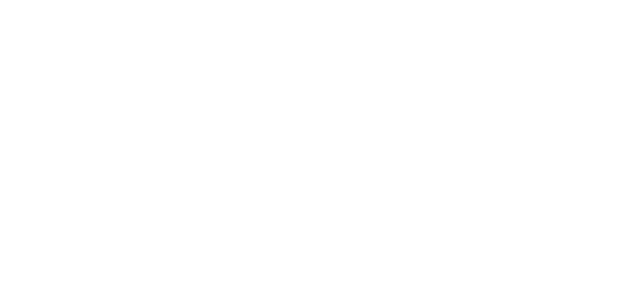
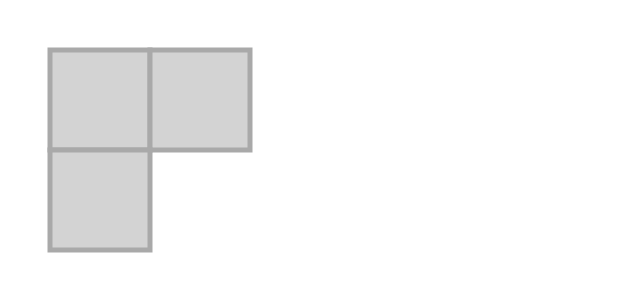
Before and after one commit to xavigimenezsanchez/Emmiters, a plain HTML site: page exemple/index.html in a window 1280 px wide. Shown: the whole page, without its empty margins (0-640 px from the left). Drawn offline with Linux system fonts and the light colour scheme.

Commit message:
modificacions al exemple/index.html

```diff
--- a/EventEmitter.js
+++ b/EventEmitter.js
@@ -20,6 +20,7 @@ function EventEmitter() {
  * @param type tipus de esdeveniment
  * @param listener funció a afegir a la llista de listeners
  */
+
 
 EventEmitter.prototype.addListener = EventEmitter.prototype.on = function(type, listener) {
     if (typeof listener !== "function")
@@ -73,9 +74,9 @@ EventEmitter.prototype.emit = function(type, event) {
     if (!(this._listeners[type]) &&
        this._listeners[type].length) {
         return;
-    }
+    };
 
-    for (var i = 0; i < this._listeners[type].length) {
-        this._listeners[type][i].apply(this, event);
+    for (var i = 0; i < this._listeners[type].length; i++) {
+        this._listeners[type][i].call(this, event);
     }
 }
--- a/InputHandler.js
+++ b/InputHandler.js
@@ -4,4 +4,4 @@
  * Farem servir una classe o una altra
 **/
 
-var InputHander = isTouchDevice() ? TouchInputHandler: MouseInputHandler
+var InputHandler = isTouchDevice() ? TouchInputHandler: MouseInputHandler
--- a/InputHandlerBase.js
+++ b/InputHandlerBase.js
@@ -28,12 +28,12 @@ heretar(EventEmitter,InputHandlerBase);
  * ignorant el Multitouch
  * @param e objecte que ha generat el esdeveniment del DOM
  **/
-InputHandlerBase.prototype.getInputCoordinates = function(e) {
+InputHandlerBase.prototype._getInputCoordinates = function(e) {
     var element = this._element;
     var coords = e.targetTouches ? e.targetTouches[0] : e;
     return {
-        x: (coords.pageX || coords.clientX + document.body.scrollLeft) - element.offsetLeft,
-        y: (coords.pageY || coords.clientY + document.body.scrollTop ) - element.offsetTop
+        x: ((coords.pageX || coords.clientX) + document.body.scrollLeft) - element.offsetLeft,
+        y: ((coords.pageY || coords.clientY) + document.body.scrollTop ) - element.offsetTop
     };
 };
 
@@ -45,8 +45,8 @@ InputHandlerBase.prototype.getInputCoordinates = function(e) {
  *          *touchstart
  * @param e objecte event del DOM
  **/
-InputHandlerBase.prototype.onDownDomEvent = function(e) {
-    var coords = this._lastMoveCoordinates = this._getInputCoordinates(e);
+InputHandlerBase.prototype._onDownDomEvent = function(e) {
+var coords = this._lastMoveCoordinates = this._getInputCoordinates(e);
     this.emit("down", {x: coords.x, y: coords.y, domEvent: e}); // Dispara el esdeveniment "down"
     this._stopEventIfRequired(e);
 };
--- a/MouseInputHandler.js
+++ b/MouseInputHandler.js
@@ -36,9 +36,9 @@ MouseInputHandler.prototype._attachDomListeners = function() {
  * InputHandlerBase
  * @param e objecte event del DOM
  **/
-MouseInputHandler.prototype._onDownDomElement = function(e) {
+MouseInputHandler.prototype._onDownDomEvent = function(e) {
     this._mouseDown = true;
-    InputHandlerBase.prototype._onDownDomElement.call(this,e);
+    InputHandlerBase.prototype._onDownDomEvent.call(this,e);
 };
 
 /**
@@ -74,6 +74,6 @@ MouseInputHandler.prototype._onMoveDomEvent = function(e) {
  * S'encarrega de posar a false la propietat _mouseDown
  * quan el ratolí surt del canvas
  **/
-MouseInputHandler.prototype._onMouseOut = funtion() {
+MouseInputHandler.prototype._onMouseOut = function() {
     this._mouseDown = false;
 }
--- a/exemple/app.js
+++ b/exemple/app.js
@@ -1,9 +1,77 @@
 'use strict';
-/**
-* Created with M06 DAW UF3.
-* User: xavigimenezsanchez
-* Date: 2014-12-14
-* Time: 10:28 AM
-*/
+var canvas;
+var ctx;
+var RECT_SIZE = 100;
+// This list of objects - plain rectangles
+var rectangles = [{
+    x: 100,
+    y: 100
+}, {
+    x: 200,
+    y: 100
+}, {
+    x: 100,
+    y: 200
+}];
+// The rectangle that is currently "active"
+var selectedIndex = -1;
 
-var InputHander = isTouchDevice() ? TouchInputHandler: MouseInputHandler
+function init() {
+    canvas = initFullScreenCanvas("mainCanvas");
+    ctx = canvas.getContext("2d");
+    var input = new InputHandler(canvas);
+    // Picking phase
+    input.on("down", function(e) {
+        rectangles.forEach(function(rect, index) {
+            if(insideRectangle(e, rect)) selectedIndex = index;
+        });
+    });
+    // Movement phase
+    input.on("move", function(e) {
+        if(selectedIndex > -1) {
+            rectangles[selectedIndex].x += e.deltaX;
+            rectangles[selectedIndex].y += e.deltaY;
+        }
+    });
+    // release phase
+    input.on("up", function(e) {
+        selectedIndex = -1;
+    });
+    animateCanvas();
+}
+
+function animateCanvas() {
+    ctx.clearRect(0, 0, canvas.width, canvas.height);
+    rectangles.forEach(function(obj, index) {
+        drawRectangle(obj, index == selectedIndex);
+    }, this);
+    requestAnimationFrame(animateCanvas);
+}
+
+function drawRectangle(rectangle, isActive) {
+    ctx.fillStyle = isActive ? "lightyellow" : "lightgray";
+    ctx.strokeStyle = "darkgray";
+    ctx.lineWidth = 5;
+    ctx.fillRect(rectangle.x - RECT_SIZE / 2, rectangle.y - RECT_SIZE / 2, 100, 100);
+    ctx.strokeRect(rectangle.x - RECT_SIZE / 2, rectangle.y - RECT_SIZE / 2, 100, 100);
+}
+
+function insideRectangle(e, rectangle) {
+    return(e.x > rectangle.x - RECT_SIZE / 2 && e.x < rectangle.x + RECT_SIZE / 2 && e.y > rectangle.y - RECT_SIZE / 2 && e.y < rectangle.y + RECT_SIZE / 2);
+}
+
+function initFullScreenCanvas(canvasId) {
+    var canvas = document.getElementById("mainCanvas");
+    resizeCanvas(canvas);
+    window.addEventListener("resize", function() {
+        resizeCanvas(canvas);
+    });
+    return canvas;
+}
+
+function resizeCanvas(canvas) {
+    canvas.width = document.width || document.body.clientWidth;
+    canvas.height = document.height || document.body.clientHeight;
+}
+
+window.addEventListener('load',init,false);
--- a/exemple/index.html
+++ b/exemple/index.html
@@ -1,10 +1,35 @@
-<!doctype html>
+<!DOCTYPE html>
 <html lang="en">
 <head>
-    <meta charset="UTF-8">
-    <title>Document</title>
+	<meta charset="utf-8" />
+	<meta name="viewport"
+		  content="width=device-width, initial-scale=1.0, maximum-scale=1.0, user-scalable=no, target-densitydpi=device-dpi"/>
+
+	<style>
+		html, body {
+			overflow: hidden;
+			width: 100%;
+			height: 100%;
+			margin:0;
+			padding:0;
+			border: 0;
+		}
+
+	</style>
+
+	<script src="../utils.js"></script>
+	<script src="../EventEmitter.js"></script>
+	<script src="../InputHandlerBase.js"></script>
+	<script src="../TouchInputHandler.js"></script>
+	<script src="../MouseInputHandler.js"></script>
+	<script src="../InputHandler.js"></script>
+
+
+	<script src="app.js"></script>
 </head>
 <body>
-
+<div id="lobby">
+	<canvas id="mainCanvas" width="30" height="30"></canvas>
+</div>
 </body>
 </html>
```
